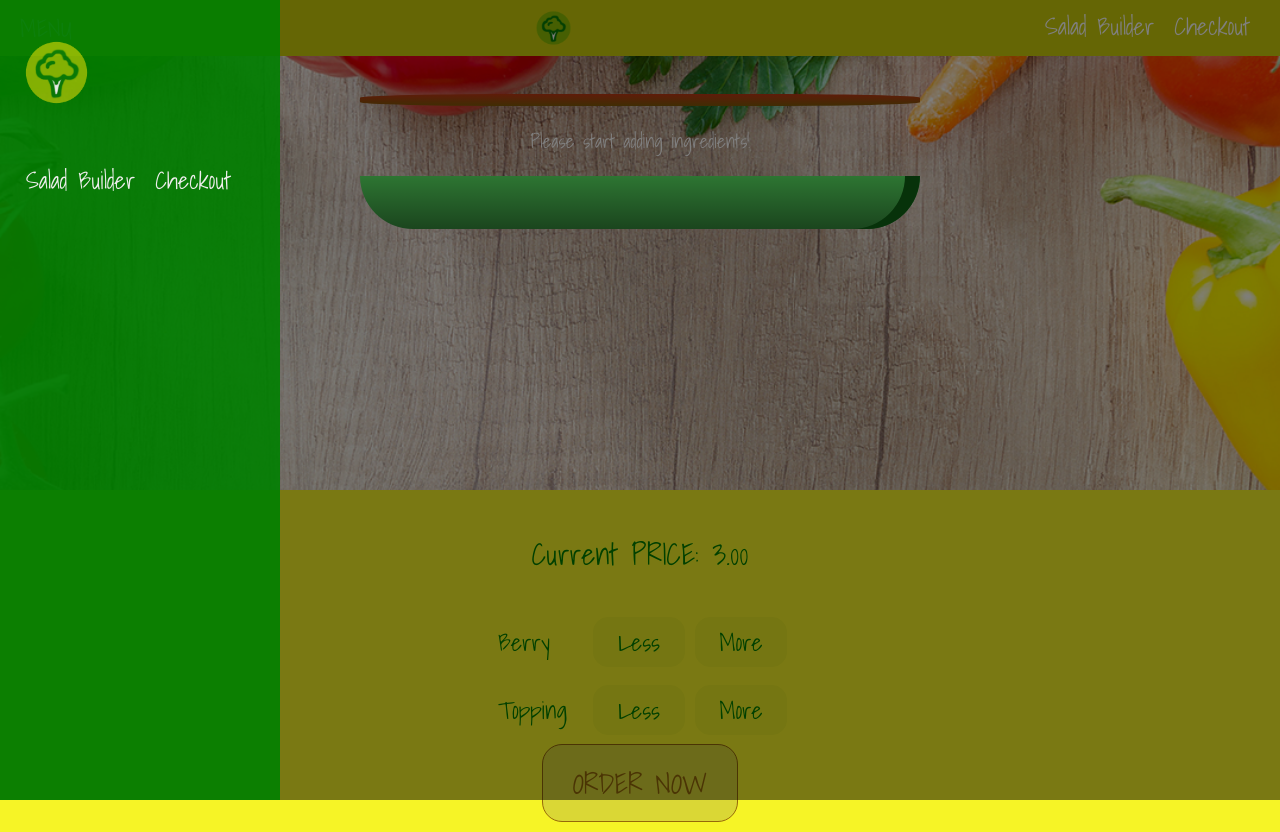
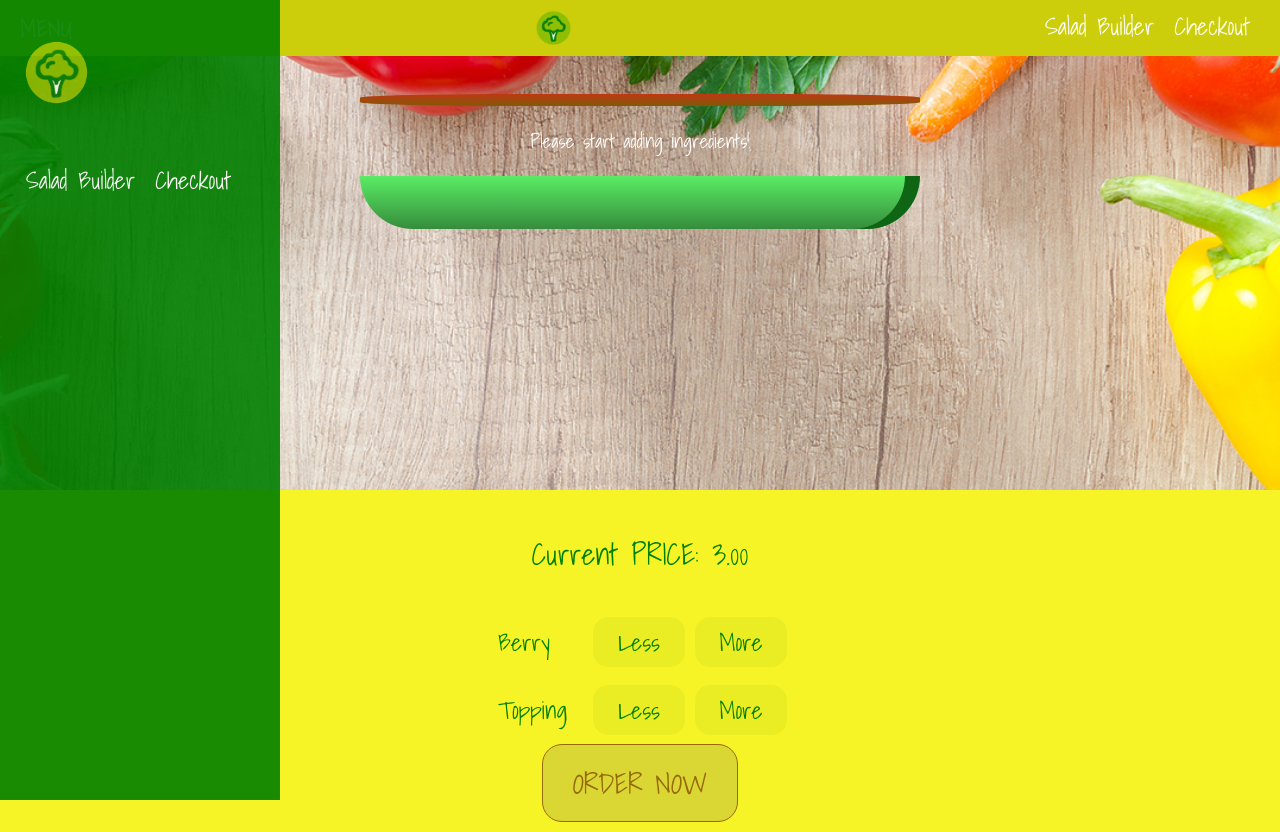
Before and after one commit to Loratadin/skinny-salad, a React (Create React App) app: page / in a window 1280 px wide. Built offline with nearby package versions, Linux system fonts and the light colour scheme.

Commit message:
Add show and clicked properties to the SIdeDrawer

```diff
--- a/src/components/Navigation/SideDrawer/SideDrawer.js
+++ b/src/components/Navigation/SideDrawer/SideDrawer.js
@@ -15,7 +15,7 @@ const sideDrawer = (props) => {
     //...
     return (
         <Aux>
-            <Backdrop show/>
+            <Backdrop show={props.show} clicked={props.closed}/>
             <SideDrawer>
                 <SideDrawerLogoContainer>
                     <Logo/>
```
